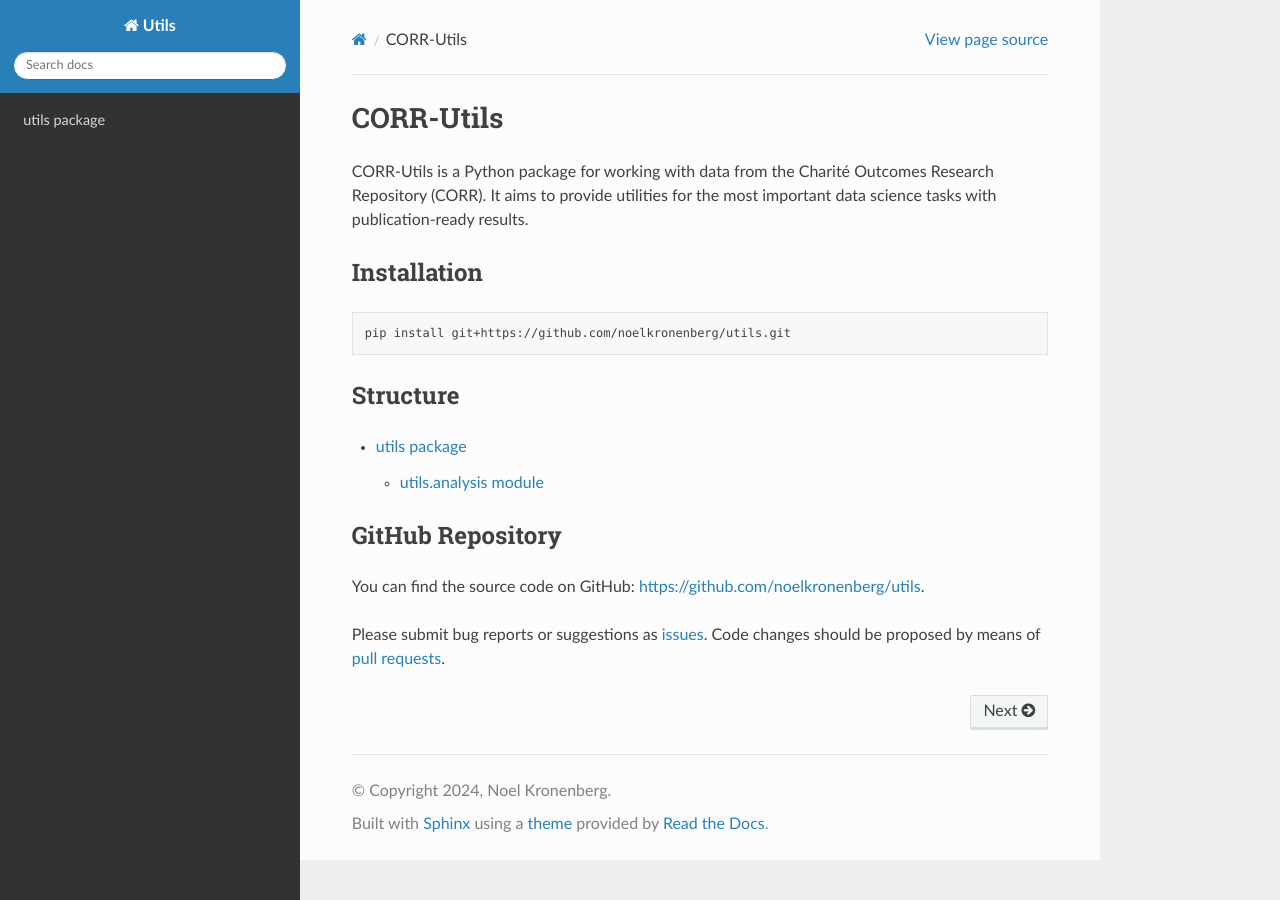
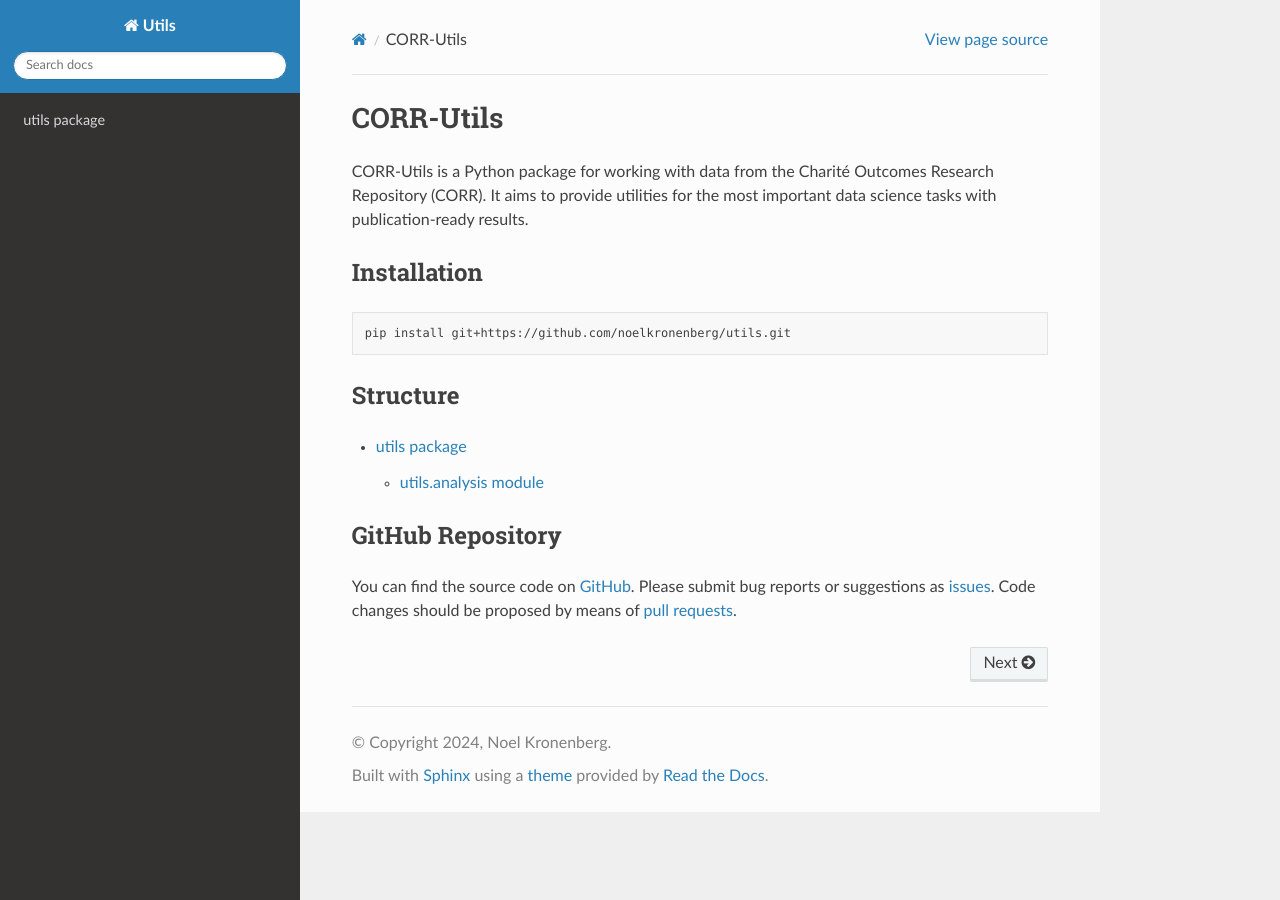
Before and after one commit to noelkronenberg/utils, a Sphinx documentation site: the page built from docs/source/index.rst, in a window 1280 px wide. Built offline with Sphinx 7.4.7 and the Read the Docs theme 3.1.0, drawn with Linux system fonts in a browser that asks for light colours; some of the changed lines change nothing that is shown.

Commit message:
minor text adjustment

```diff
--- a/docs/source/index.rst
+++ b/docs/source/index.rst
@@ -25,6 +25,5 @@ Structure
 GitHub Repository
 -----------------
 
-You can find the source code on GitHub: `https://github.com/noelkronenberg/utils <https://github.com/noelkronenberg/utils>`_.
-
+You can find the source code on `GitHub <https://github.com/noelkronenberg/utils>`_.
 Please submit bug reports or suggestions as `issues <https://github.com/noelkronenberg/utils/issues>`_. Code changes should be proposed by means of `pull requests <https://github.com/noelkronenberg/utils/pulls>`_.
```
